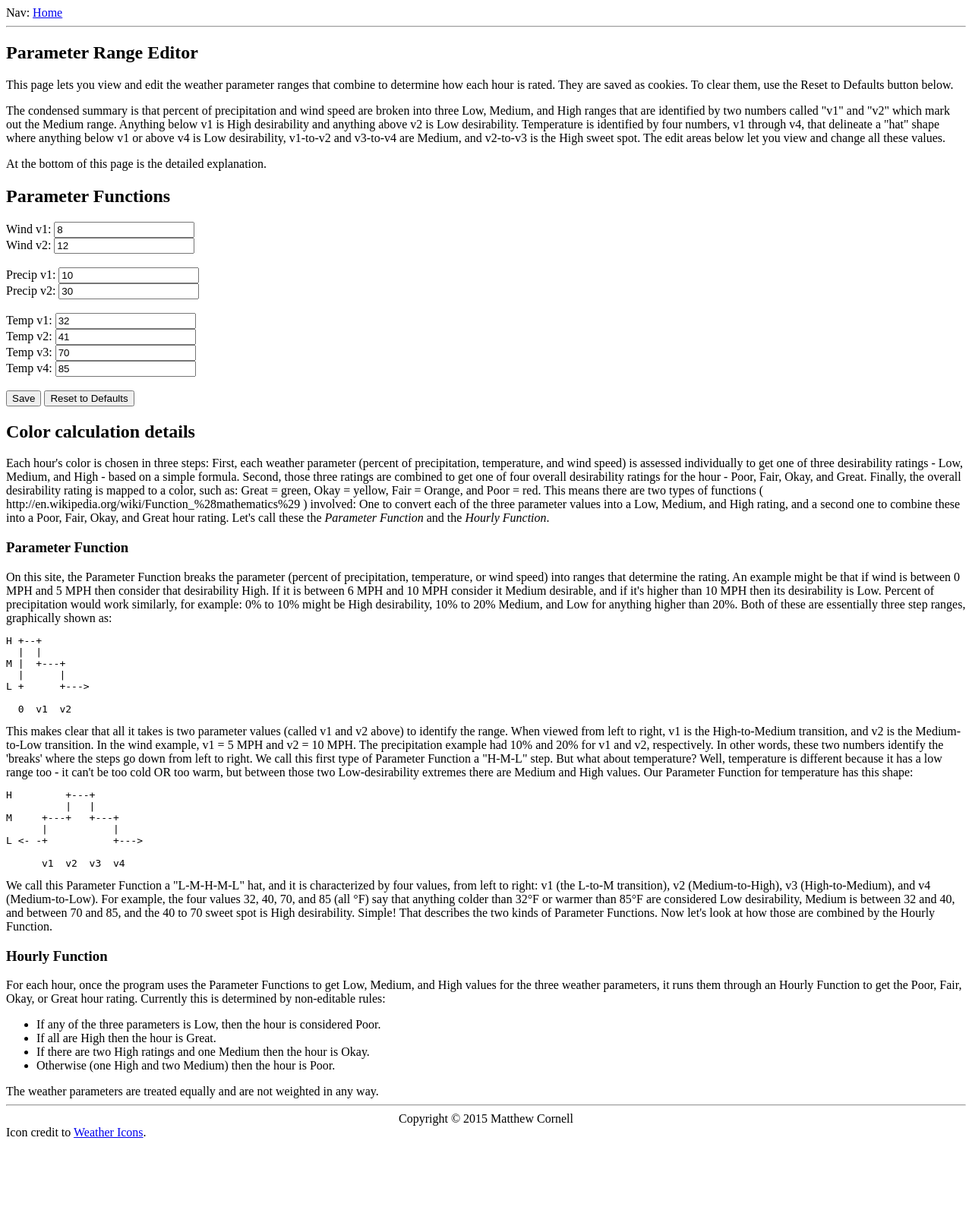
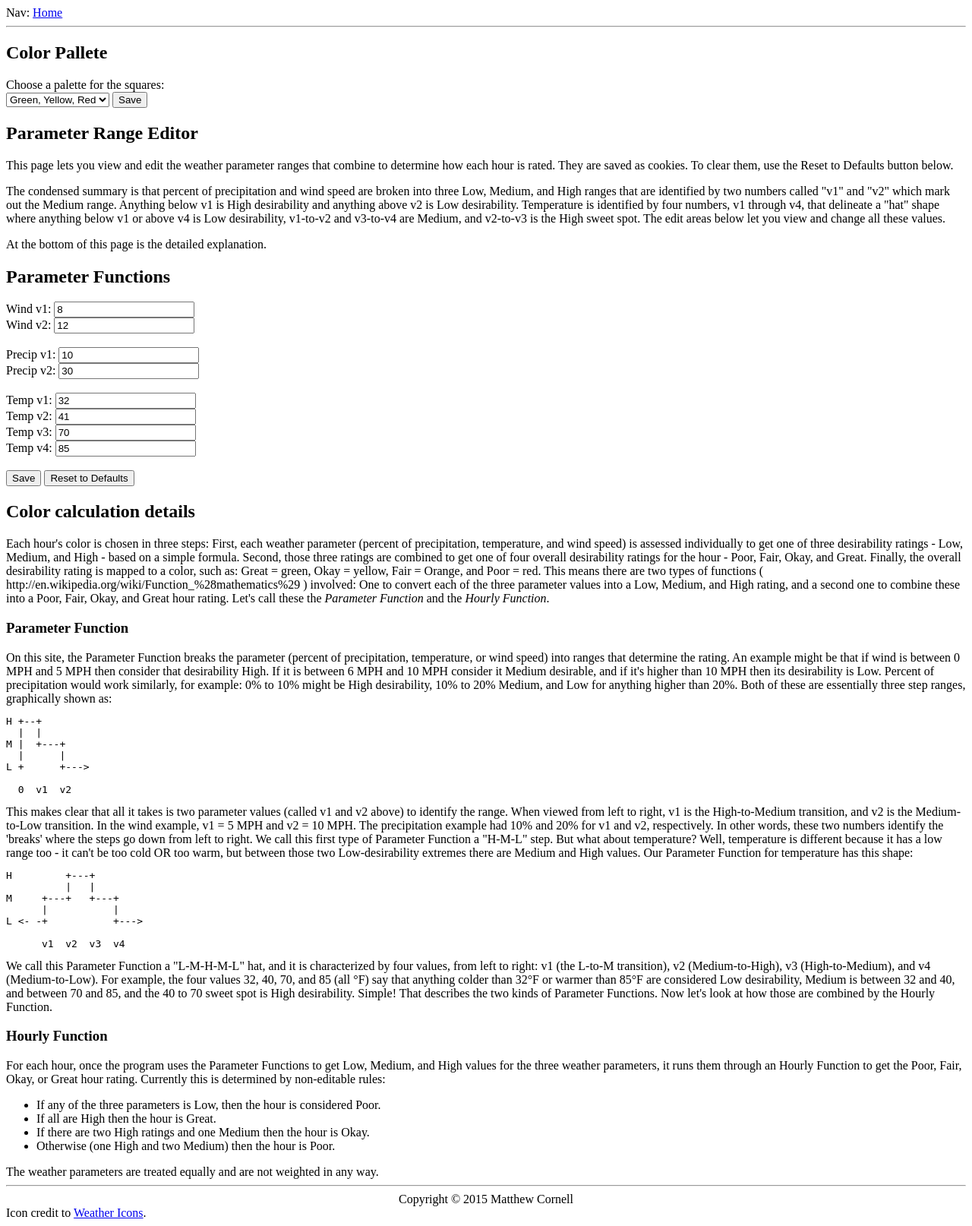
Before and after one commit to matthewcornell/peepweather, a Flask app: page /settings in a window 1280 px wide. Shown: the whole page at 76% size. Before the commit the page ends 1498 px from the top, so only its background shows below. Run offline with Flask 2, Linux system fonts and the light colour scheme.

Commit message:
moved hour styles from base to palette-select. moved icon key into color-key. restored icons to forecast-list and forecast! added palette select feature.

```diff
--- a/app/routes.py
+++ b/app/routes.py
@@ -9,6 +9,7 @@ from app import app
 # ==== routes ====
 
 RANGES_COOKIE_NAME = 'parameter_ranges'
+PALETTE_COOKIE_NAME = 'palette'
 
 
 @app.route('/')
@@ -40,22 +41,25 @@ def showForecast(zipOrLatLon):
             rangeDict = json.loads(rangesDictJson)
 
         forecast = Forecast(zipOrLatLonList, rangeDict)
+        useAlternatePalette = request.cookies.get(PALETTE_COOKIE_NAME)
         if request.values.get('list'):
-            return render_template("forecast-list.html", forecast=forecast)
+            return render_template("forecast-list.html", forecast=forecast, useAlternatePalette=useAlternatePalette)
         else:
-            return render_template("forecast.html", forecast=forecast)
+            return render_template("forecast.html", forecast=forecast, useAlternatePalette=useAlternatePalette)
     except ValueError as ve:
         return render_template("forecast-error.html", error=ve.args[0])
 
 
 @app.route('/settings')
 def editSettings():
+    useAlternatePalette = request.cookies.get(PALETTE_COOKIE_NAME)
     rangesDictJson = request.cookies.get(RANGES_COOKIE_NAME)
     if rangesDictJson:
         rangesDict = json.loads(rangesDictJson)
     else:
         rangesDict = Forecast.PARAM_RANGE_STEPS_DEFAULT
     return render_template("settings.html",
+                           useAlternatePalette=useAlternatePalette,
                            precipVals=rangesDict['precip'],
                            tempVals=rangesDict['temp'],
                            windVals=rangesDict['wind'])
@@ -85,7 +89,6 @@ def do_lat_lon_submit():
 def do_edit_parameters_submit():
     isReset = request.values.get('reset_button')
     if isReset:
-        # reset (expire) the cookie
         response = make_response(redirect(url_for('editSettings')))
         response.set_cookie(RANGES_COOKIE_NAME, expires=0)
         return response  # todo flash reset and stay on page
@@ -123,3 +126,16 @@ def rangesDictFromEditFormValues():
 def do_zip_search_submit():
     queryVal = request.values.get('query_form_value', None)
     return redirect(url_for('searchForZip', query=queryVal))
+
+
+@app.route('/palette_submit', methods=['POST'])
+def do_palette_submit():
+    palette = request.values.get('palette_selection', None)
+    if palette == 'brown_hues':
+        response = make_response(redirect(url_for('editSettings')))
+        response.set_cookie(PALETTE_COOKIE_NAME, 'true')
+        return response  # todo flash saved and stay on page
+    else: # default - 'green_yellow_red'
+        response = make_response(redirect(url_for('editSettings')))
+        response.set_cookie(PALETTE_COOKIE_NAME, expires=0)
+        return response  # todo flash reset and stay on page
--- a/app/templates/base.html
+++ b/app/templates/base.html
@@ -2,8 +2,6 @@
 <head>
     <title>{% block title %}{% endblock %} - RC Weather App</title>
     <link rel="shortcut icon" href="{{ url_for('static', filename='favicon.ico') }}">
-{#    <link rel='stylesheet' href='{{ url_for('static', filename='hour-styles/cc4c02.css') }}'> {# I like! ss-orange-dark-bad #}
-     <link rel='stylesheet' href='{{ url_for('static', filename='hour-styles/ff0000.css') }}'> {# nice! current stoplight #}
 </head>
 <body>
 
--- a/app/templates/forecast-list.html
+++ b/app/templates/forecast-list.html
@@ -3,6 +3,10 @@
 {% block navLocation %} > {{ forecast.location() }}{% endblock %}
 
 {% block content %}
+
+    <link rel='stylesheet' href='{{ url_for('static', filename='weather-icons-1.2.1/css/weather-icons.css') }}'>
+
+    {% include 'pallete-select.html' %}
 
     <h2>Forecast for {{ forecast.location() }} </h2>
 
--- a/app/templates/forecast.html
+++ b/app/templates/forecast.html
@@ -3,6 +3,10 @@
 {% block navLocation %} > {{ forecast.location() }}{% endblock %}
 
 {% block content %}
+
+    <link rel='stylesheet' href='{{ url_for('static', filename='weather-icons-1.2.1/css/weather-icons.css') }}'>
+
+    {% include 'pallete-select.html' %}
 
     <h2>Forecast for {{ forecast.location() }} </h2>
 
@@ -48,7 +52,6 @@
     </script>
 
     {% include 'color-key.html' %}
-    {% include 'icon-key.html' %}
 
 
     <h2>Debuging tools</h2>
--- /dev/null
+++ b/app/templates/pallete-select.html
@@ -0,0 +1,5 @@
+{% if useAlternatePalette %}
+    <link rel='stylesheet' href='{{ url_for('static', filename='hour-styles/cc4c02.css') }}'> {# ss-orange-dark-bad #}
+{% else %}
+    <link rel='stylesheet' href='{{ url_for('static', filename='hour-styles/ff0000.css') }}'> {# stoplight #}
+{% endif %}
--- a/app/templates/settings.html
+++ b/app/templates/settings.html
@@ -2,6 +2,34 @@
 {% block title %}Edit Settings{% endblock %}
 
 {% block content %}
+
+    <h2>Color Pallete</h2>
+
+    Choose a palette for the squares:
+    <form method="POST" action="{{ url_for('do_palette_submit') }}">
+        <label>
+            <select id="palette_selection" name="palette_selection">
+                <option value="green_yellow_red">Green, Yellow, Red</option>
+                <option value="brown_hues">Brown Hues</option>
+            </select>
+        </label>
+        <input type='submit' name='submit_button' value='Save'>
+    </form>
+
+    {# populate the palette form with current values #}
+    <script type="text/javascript">
+        function set_palette_values() {
+{#            var useAlternatePalette = {{ useAlternatePalette }};#}
+            var useAlternatePalette = {% if useAlternatePalette %} true {% else %} false {% endif %};
+            if (useAlternatePalette) {
+                document.getElementById('palette_selection').value = 'brown_hues';
+            } else {
+                document.getElementById('palette_selection').value = 'green_yellow_red';
+            }
+        }
+        set_palette_values();
+    </script>
+
 
     <h2>Parameter Range Editor</h2>
 
@@ -53,6 +81,7 @@
     </form>
 
 
+    {# populate the range form with current values #}
     <script type="text/javascript">
         function set_parameter_text_values() {
             var precipVals = {{ precipVals }};
```
Also changed, not shown: app/templates/color-key.html (+30 -0 lines), app/templates/icon-key.html (deleted, +0 -28 lines).
